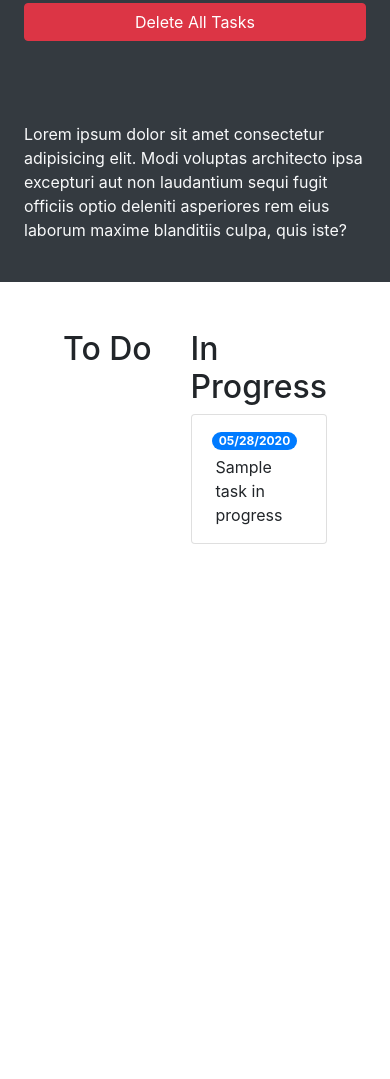
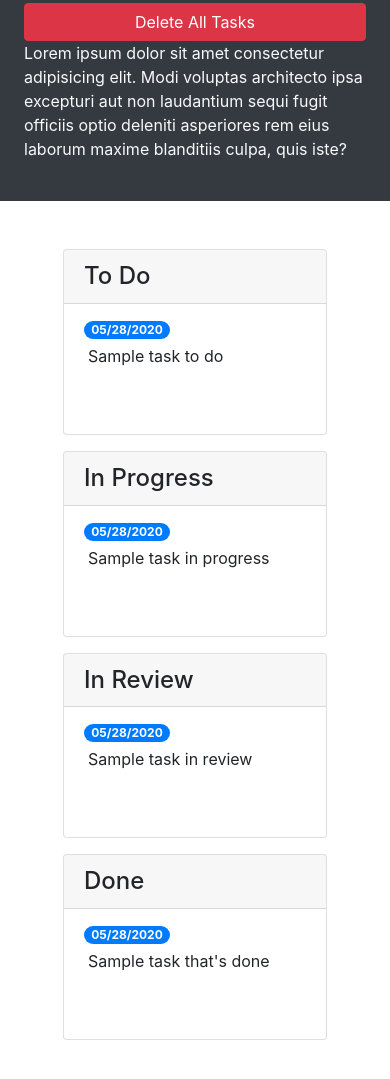
Before and after one commit to MCannon33/tmaster-pro, a plain HTML site: page index.html in a window 390 px wide. Shown: the part 171-1250 px from the top of the page. Before the commit the page ends 844 px from the top, so only its background shows below. Drawn offline with nearby package versions, Linux system fonts and the light colour scheme.

Commit message:
adjust columns so that they are mobile friendly and update the task text box

```diff
--- a/index.html
+++ b/index.html
@@ -26,22 +26,65 @@
     <main class="col-12 col-lg-9">
       <div class="m-5 row justify-content-around">
         <!-- todo start -->
-        <div class="col">
-          <h2>To Do</h2>
-          <ul id="list-toDo" class="list-group"></ul>
+        <div class="col-12 col-md-6 col-xl-3 mb-3">
+          <div class="card">
+            <h4 class="card-header">
+              To Do
+            </h4>
+            <ul id="list-toDo" class="list-group list-group-flush">
+              <li class="list-group-item">
+                <span class="badge badge-primary badge-pill">05/28/2020</span>
+                <p class="m-1">Sample task to do</p>
+              </li>
+            </ul>
+          </div>
         </div>
         <!-- todo end -->
         <!-- in progress start -->
-        <div class="col">
-          <h2>In Progress</h2>
-          <ul id="list-inProgress" class="list-group">
-            <li class="list-group-item">
-              <span class="badge badge-primary badge-pill">05/28/2020</span>
-              <p class="m-1">Sample task in progress</p>
-            </li>
-          </ul>
+        <div class="col-12 col-md-6 col-xl-3 mb-3">
+          <div class="card">
+            <h4 class="card-header">
+              In Progress
+            </h4>
+            <ul id="list-inProgress" class="list-group list-group-flush">
+              <li class="list-group-item">
+                <span class="badge badge-primary badge-pill">05/28/2020</span>
+                <p class="m-1">Sample task in progress</p>
+              </li>
+            </ul>
+          </div>
         </div>
         <!-- in progress end -->
+        <!-- in review start -->
+        <div class="col-12 col-md-6 col-xl-3 mb-3">
+          <div class="card">
+            <h4 class="card-header">
+              In Review
+            </h4>
+            <ul id="list-inReview" class="list-group list-group-flush">
+              <li class="list-group-item">
+                <span class="badge badge-primary badge-pill">05/28/2020</span>
+                <p class="m-1">Sample task in review</p>
+              </li>
+            </ul>
+          </div>
+        </div>
+         <!-- in review end -->
+        <!-- done start -->
+        <div class="col-12 col-md-6 col-xl-3 mb-3">
+          <div class="card">
+            <h4 class="card-header">
+              Done
+            </h4>
+            <ul id="list-done" class="list-group list-group-flush">
+              <li class="list-group-item">
+                <span class="badge badge-primary badge-pill">05/28/2020</span>
+                <p class="m-1">Sample task that's done</p>
+              </li>
+            </ul>
+          </div>
+        </div>
+        <!-- done end -->
       </div>
 
   <!-- Modal -->
@@ -59,11 +102,11 @@
           <form>
             <div class="form-group">
               <label for="modalTaskDescription">Task description</label>
-              <textarea id="modalTaskDescription" rows="3"></textarea>
+              <textarea id="modalTaskDescription" rows="3" class="form-control"></textarea>
             </div>
             <div class="form-group">
               <label for="modalDueDate">Due date</label>
-              <input type="text" id="modalDueDate" placeholder="mm/dd/yyyy" autocomplete="off" />
+              <input type="text" class="form-control" id="modalDueDate" placeholder="mm/dd/yyyy" autocomplete="off" />
             </div>
           </form>
         </div>
```
